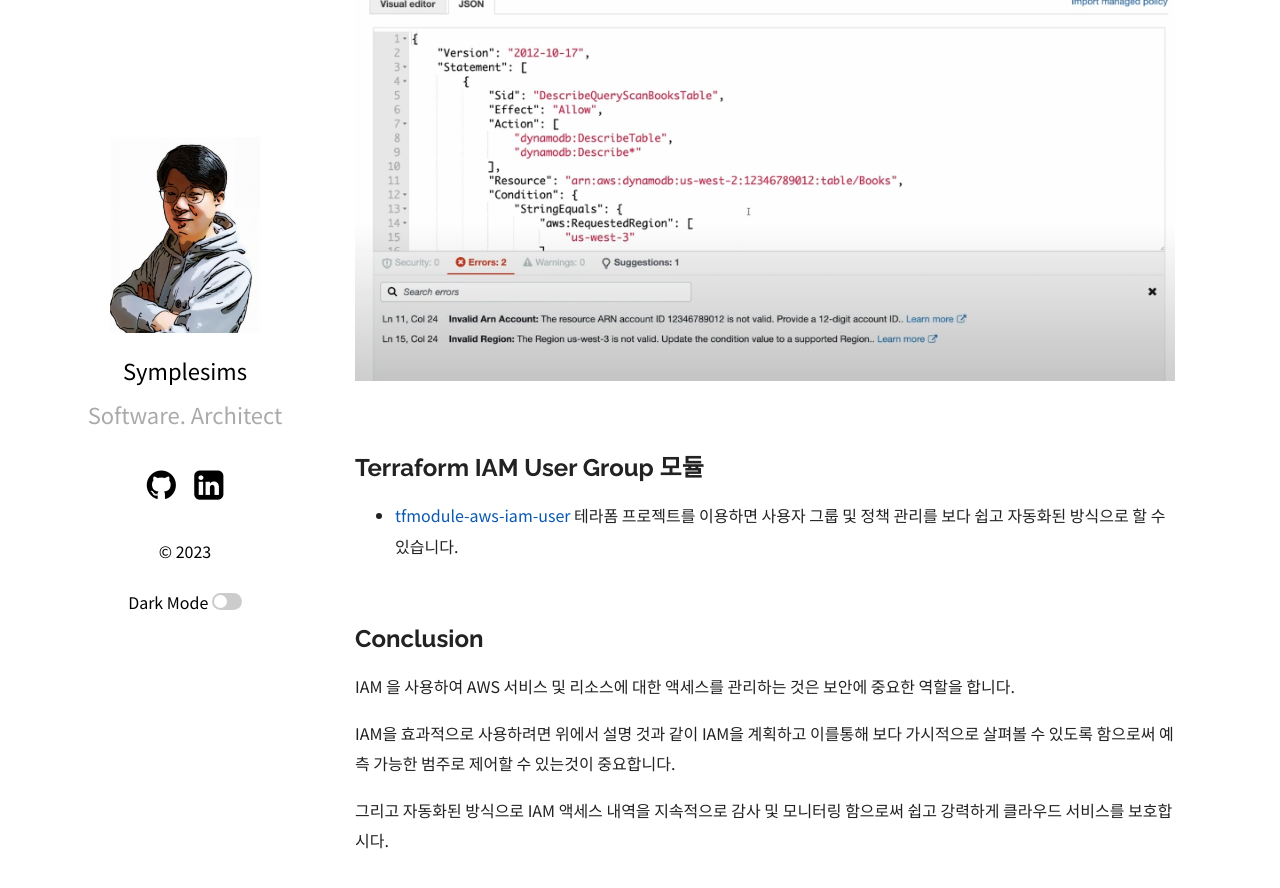
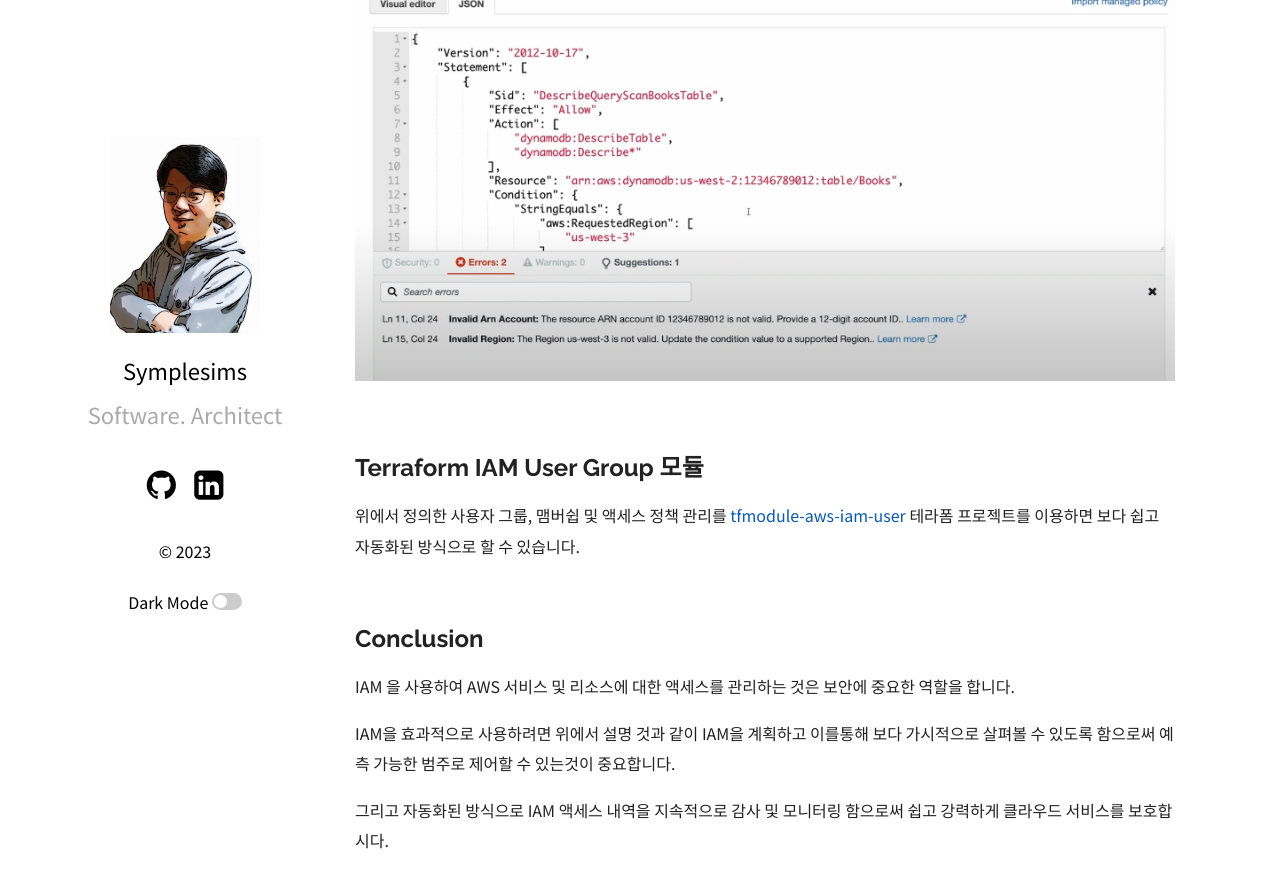
Before and after one commit to symplesims/symplesims.github.io, a Jekyll site: the page built from _posts/2023-02-15-iam-user-management-practice.md, in a window 1280 px wide and 900 px high, scrolled down 17038 px. Shown: the top 888 px of the window. Built offline with Jekyll 4.4.1, drawn with Linux system fonts in a browser that asks for light colours; nearby versions of some CDN libraries.

Commit message:
tfmodule-aws-iam-user 테라폼 모듈 링크 추가

```diff
--- a/_posts/2023-02-15-iam-user-management-practice.md
+++ b/_posts/2023-02-15-iam-user-management-practice.md
@@ -439,7 +439,7 @@
 
 ## Terraform IAM User Group 모듈
 
-- [tfmodule-aws-iam-user](https://github.com/chiwooiac/tfmodule-aws-iam-user.git) 테라폼 프로젝트를 이용하면 사용자 그룹 및 정책 관리를 보다 쉽고 자동화된 방식으로 할 수 있습니다.
+위에서 정의한 사용자 그룹, 맴버쉽 및 액세스 정책 관리를 [tfmodule-aws-iam-user](https://github.com/chiwooiac/tfmodule-aws-iam-user.git) 테라폼 프로젝트를 이용하면 보다 쉽고 자동화된 방식으로 할 수 있습니다.
 
 
 <br>
```
